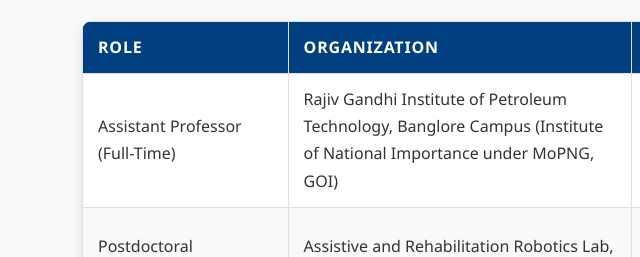
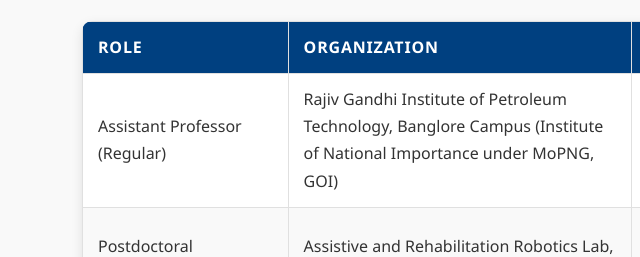
Before and after one commit to AvinashSPramod/AvinashSPramod.github.io, a plain HTML site: page index.html in a window 1280 px wide. Shown: the part 1384-1641 px from the top of the page, 8-648 px from the left. Drawn offline with nearby package versions, Linux system fonts and the light colour scheme.

Commit message:
Update index.html

```diff
--- a/index.html
+++ b/index.html
@@ -153,7 +153,7 @@
       </thead>
       <tbody>
         <tr>
-          <td>Assistant Professor (Full-Time)</td>
+          <td>Assistant Professor (Regular)</td>
           <td>Rajiv Gandhi Institute of Petroleum Technology, Banglore Campus (Institute of National Importance under MoPNG, GOI)</td>
           <td>17th Sept 2026 - Present</td>
           <td>Department of Mechanical Engineering (Teaching and Research)</td>
```
